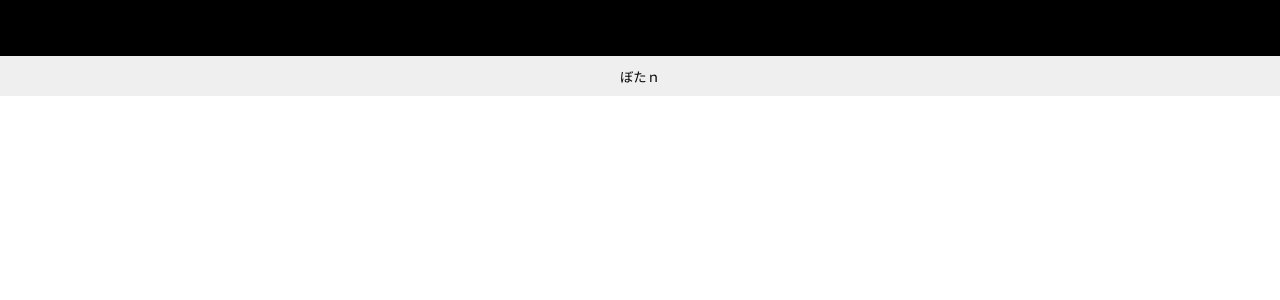
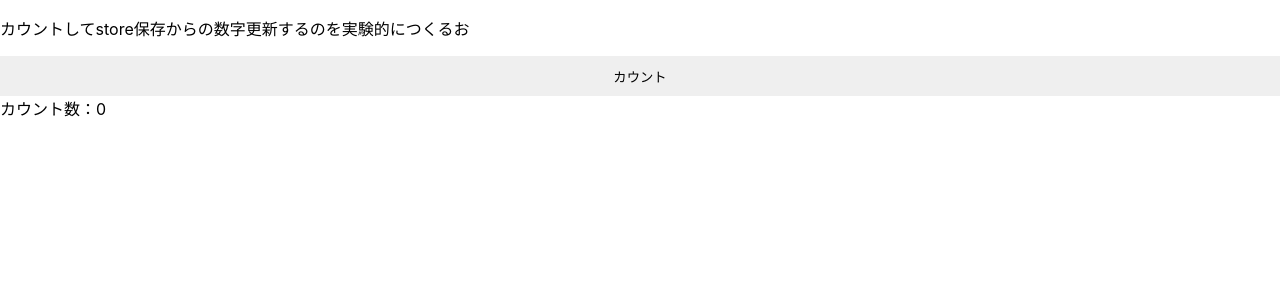
Before and after one commit to k-suginoko/exNext, a Next.js app: page /about in a window 1280 px wide. Shown: the top 300 px of the page. Built offline with nearby package versions, Linux system fonts and the light colour scheme.

Commit message:
typescript+redux+next 実験

```diff
--- a/src/modules/textModules.ts
+++ b/src/modules/textModules.ts
@@ -1,4 +1,8 @@
 import { createSlice, createAsyncThunk, PayloadAction } from '@reduxjs/toolkit'
+
+type State = {
+  count: number
+}
 
 const initialState = {
   count: 0
@@ -10,7 +14,15 @@ const initialState = {
 const testModules = createSlice({
   name: 'test',
   initialState,
-  reducers: {}
+  reducers: {
+    setCount: (state: State, action: PayloadAction<number>) => {
+      console.log('test action', state, action)
+      state.count = action.payload
+    }
+  },
+  extraReducers: {}
 })
 
+export const { setCount } = testModules.actions
+
 export default testModules
--- a/src/pages/about.tsx
+++ b/src/pages/about.tsx
@@ -1,11 +1,35 @@
-import React, { FC, memo, useState, useEffect, useRef } from 'react';
+import React, { FC, memo, useState, useEffect, useRef, useCallback } from 'react';
+import { useDispatch, useSelector } from 'react-redux'
+// types
+import { RouteState } from 'types'
+// actions
+import { setCount } from 'modules/textModules'
+// components
 import Button from '../component/atoms/Button/';
+// styles
 import '../styles/about.scss'
 
-const About:FC = memo(() => {
+const selector = (state: RouteState) => ({ test: state.test })
+
+const About:FC = memo(({
+
+}) => {
+  const dispatch = useDispatch()
+  const { test } = useSelector(selector)
+
+  const handleCountUp = useCallback(() => {
+    const count = test.count || 0
+    dispatch(setCount(count + 1))
+  }, [ test.count ])
+
+  useEffect(() => {
+    console.log('test', test)
+  }, [ test ])
+
   return <div className="about">
-    <p className="test">ボタン押すよ</p>
-    <Button onClick={ () => {} }>ぼたｎ</Button>
+    <p className="test">カウントしてstore保存からの数字更新するのを実験的につくるお</p>
+    <Button onClick={ handleCountUp }>カウント</Button>
+    <div>カウント数：{ test.count }</div>
   </div>
 })
 
--- a/src/styles/about.scss
+++ b/src/styles/about.scss
@@ -3,5 +3,5 @@ $black: #000;
 .about {
   width: 100%;
   display: grid;
-  background-color: $black;
+  // background-color: $black;
 }
```
Also changed, not shown: src/types/redux.ts (added, +22 -0 lines).
